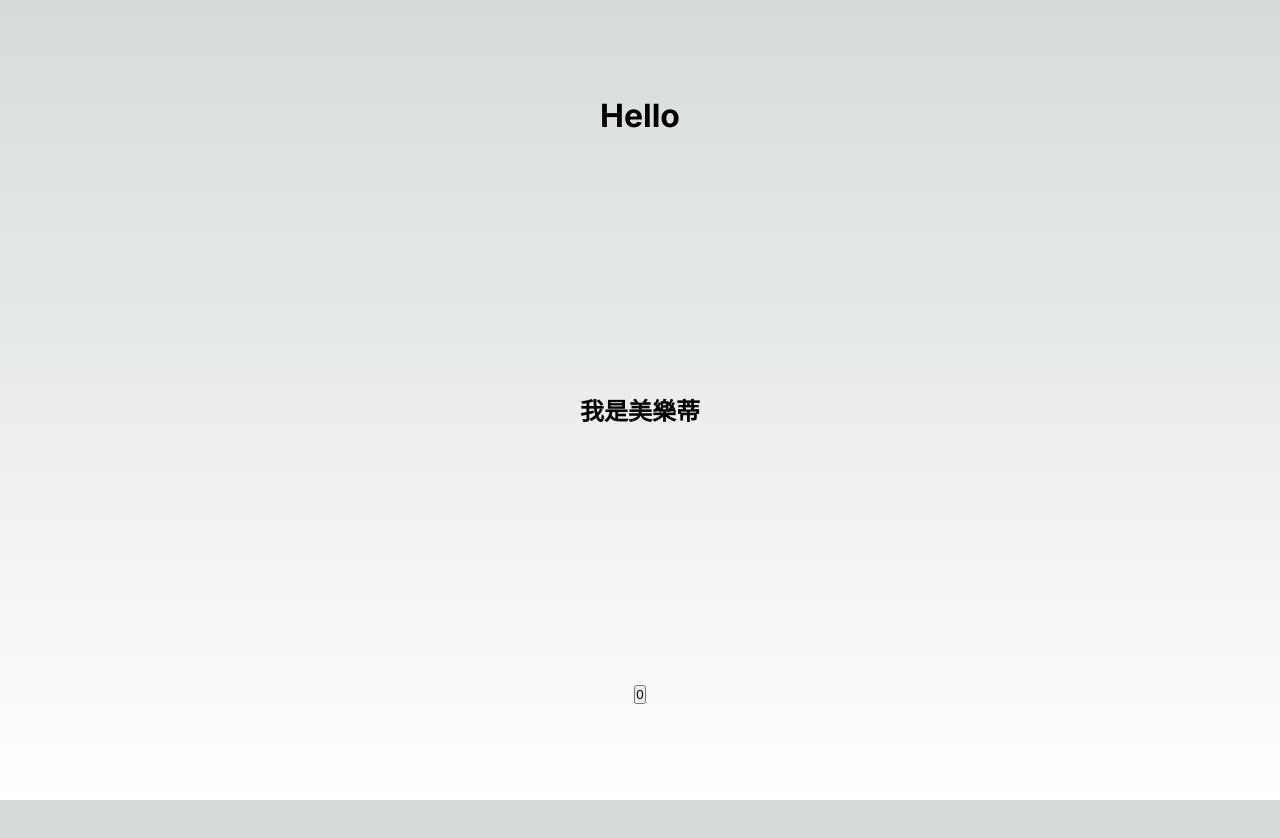
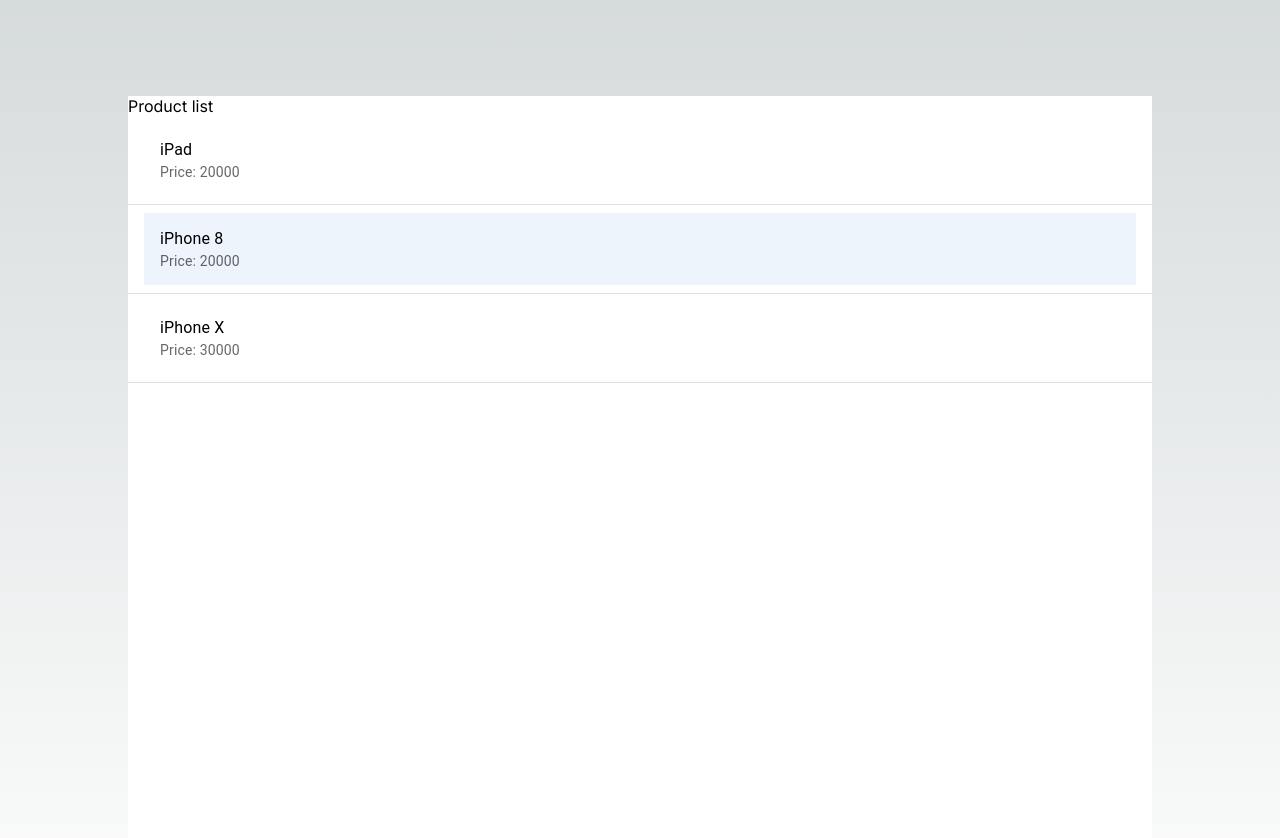
Before and after one commit to MelodyHuang3073/webclass, a Next.js app: page / in a window 1280 px wide. Shown: the top 838 px of the page. Before the commit the page ends 800 px from the top, so only its background shows below. Built offline with nearby package versions, Linux system fonts and the light colour scheme.

Commit message:
20230927

```diff
--- /dev/null
+++ b/app/listitem.tsx
@@ -0,0 +1,49 @@
+"use client"
+import React, { useState } from "react";
+import { Box, List, ListItem, ListItemText } from "@mui/material";
+import ListItemButton from '@mui/material/ListItemButton';
+
+export default function ProductList() {
+  const products = [
+    { desc: "iPad", price: 20000, index: 0 },
+    { desc: "iPhone 8", price: 20000, index: 1 },
+    { desc: "iPhone X", price: 30000, index: 2 }
+  ];
+
+  const [selectedIndex, setSelectedIndex] = React.useState(1);
+
+  const handleListItemClick = (
+    event: React.MouseEvent<HTMLDivElement, MouseEvent>,
+    index: number,
+  ) => {
+    setSelectedIndex(index);
+  };
+
+  return (
+    <Box
+      sx={{
+        width: '80vw',
+        height: '100vh',
+        backgroundColor: 'background.paper',
+        color: 'black',
+        textAlign: 'left'
+      }}
+    >
+      <List subheader="Product list" aria-label="product list">
+        {products.map((product) => (
+          <ListItem
+            divider
+            key={product.desc}
+          >
+          <ListItemButton
+          selected ={selectedIndex === product.index}
+          onClick={(event) => handleListItemClick(event, product.index)}
+          >
+          <ListItemText primary={product.desc} secondary={`Price: ${product.price}`} />
+          </ListItemButton>
+          </ListItem>
+        ))}
+      </List>
+    </Box>
+  );
+}
--- a/app/page.tsx
+++ b/app/page.tsx
@@ -1,13 +1,10 @@
-import MyName from "./myname";
-import MyButton from "./mybutton";
+import ProductList from "./listitem";
 import styles from "./page.module.css";
 
 export default function Home() {
   return (
     <div className={styles.main}>
-      <h1>Hello</h1>
-      <MyName />
-      <MyButton />
+      <ProductList/>
     </div>
   );
 }
--- a/package.json
+++ b/package.json
@@ -9,6 +9,10 @@
     "lint": "next lint"
   },
   "dependencies": {
+    "@emotion/react": "^11.11.1",
+    "@emotion/styled": "^11.11.0",
+    "@mui/icons-material": "^5.14.11",
+    "@mui/material": "^5.14.11",
     "@types/node": "20.6.2",
     "@types/react": "18.2.22",
     "@types/react-dom": "18.2.7",
```
